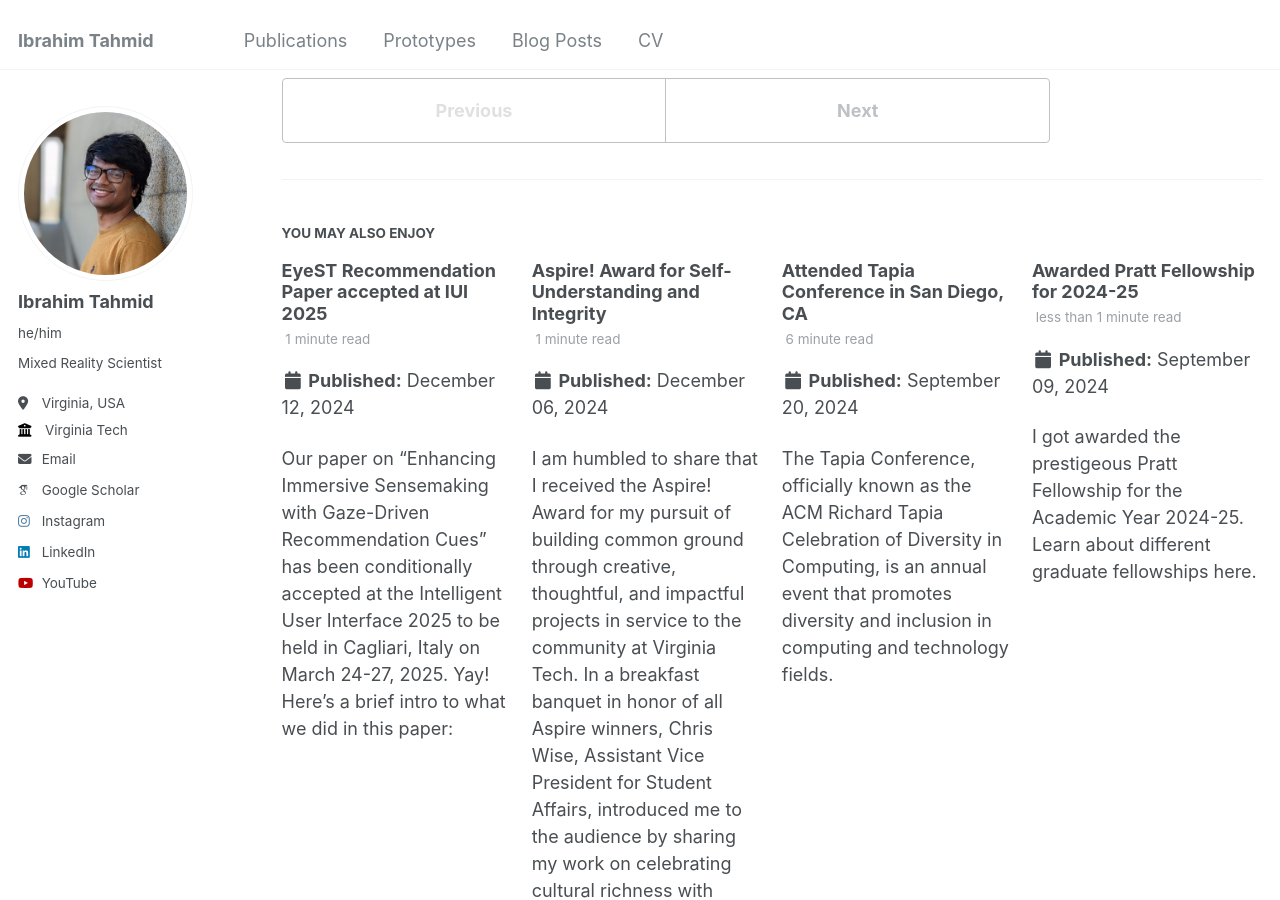
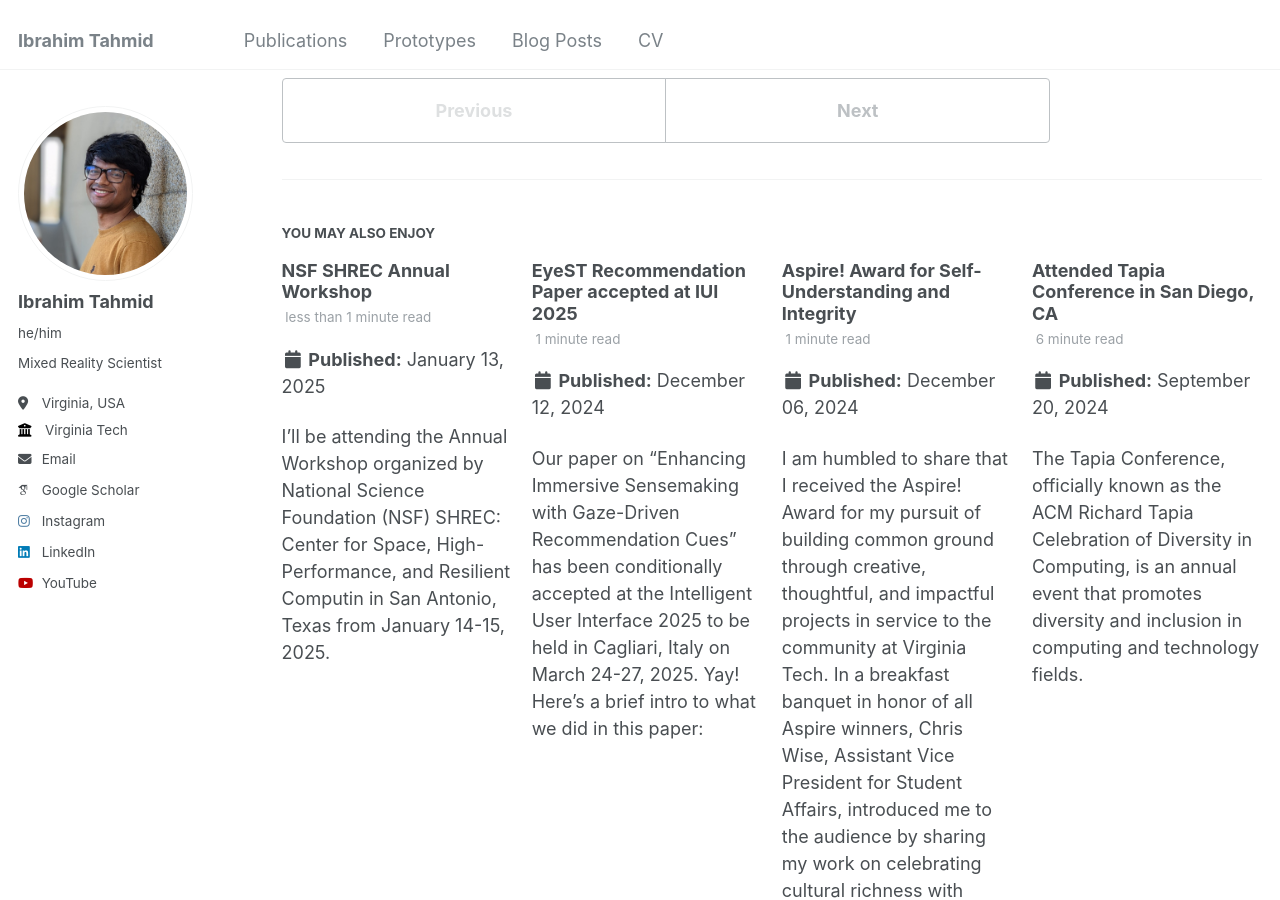
Before and after one commit to iatahmid/iatahmid.github.io, a Jekyll site: the page built from _posts/2023-10-16-ismar-23-chci.md, in a window 1280 px wide and 900 px high, scrolled down 488 px. Built offline with Jekyll 4.4.1, drawn with Linux system fonts in a browser that asks for light colours; some web fonts are replaced.

Commit message:
shrec attendance post

```diff
--- /dev/null
+++ b/_posts/2025-01-13-shrec-jan-25.md
@@ -0,0 +1,13 @@
+---
+title: 'NSF SHREC Annual Workshop'
+date: 2025-01-13
+permalink: /post/2025/01/shrec-annual/
+tags:
+  - workshop
+---
+
+I'll be attending the Annual Workshop organized by [National Science Foundation (NSF) SHREC: Center for Space, High-Performance, and Resilient Computin](https://iucrc.nsf.gov/centers/space-high-performance-and-resilient-computing/) in San Antonio, Texas from January 14-15, 2025.
+
+This will be the first time presenting our findings on rich semantic interaction, which leverages eye-tracking data to build adaptive recommendation models, explores how to optimize cognition-heavy XR experiences, and ultimately enhances user efficiency. The paper was recently accepted at [ACM IUI - Intelligent User Interfaces 2025](https://iui.acm.org/2025/)!
+
+If you're in the area around January 13-15, Let's connect! I'd love to meet up and chat.
```
Also changed, not shown: _pages/cv.md (+1 -1 lines).
